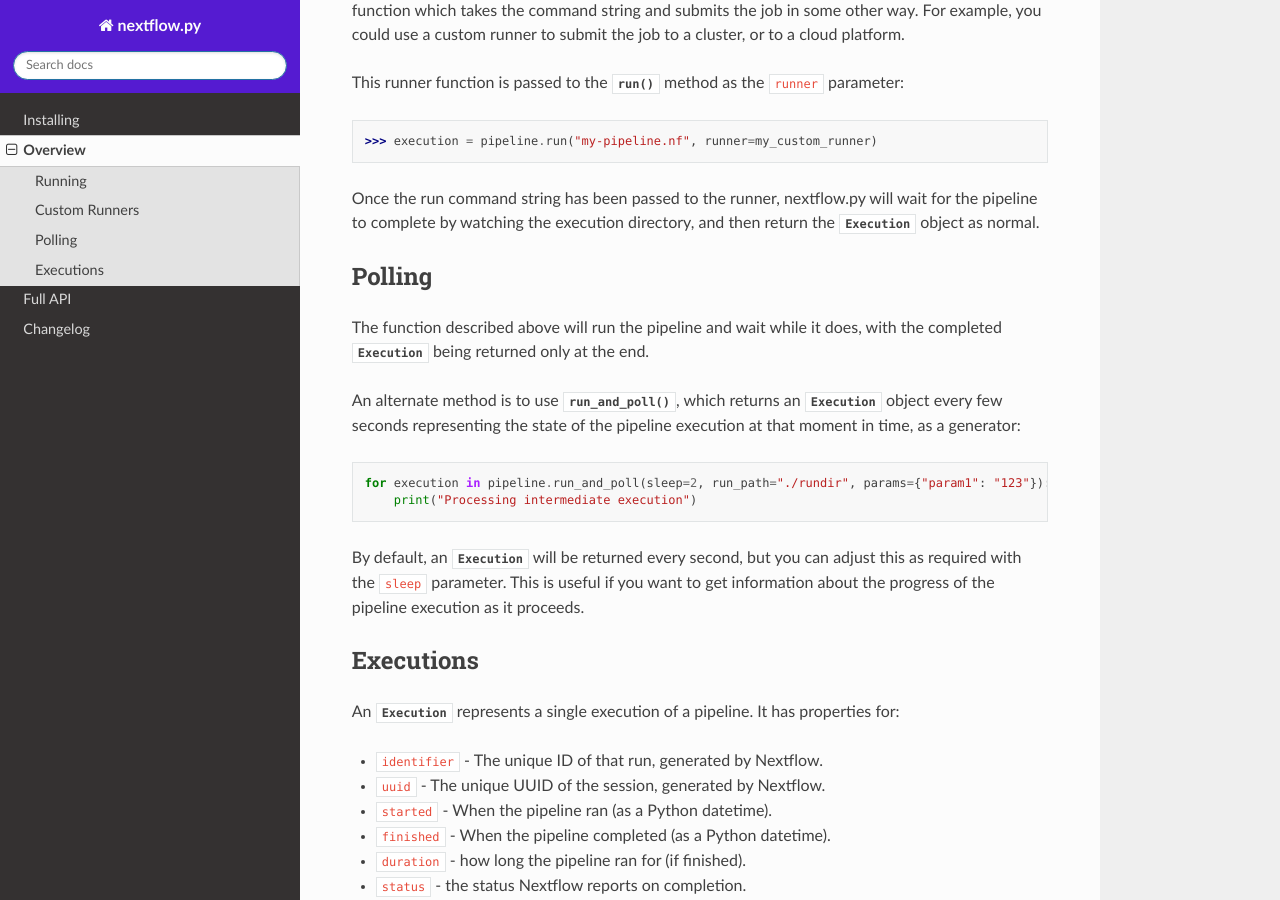
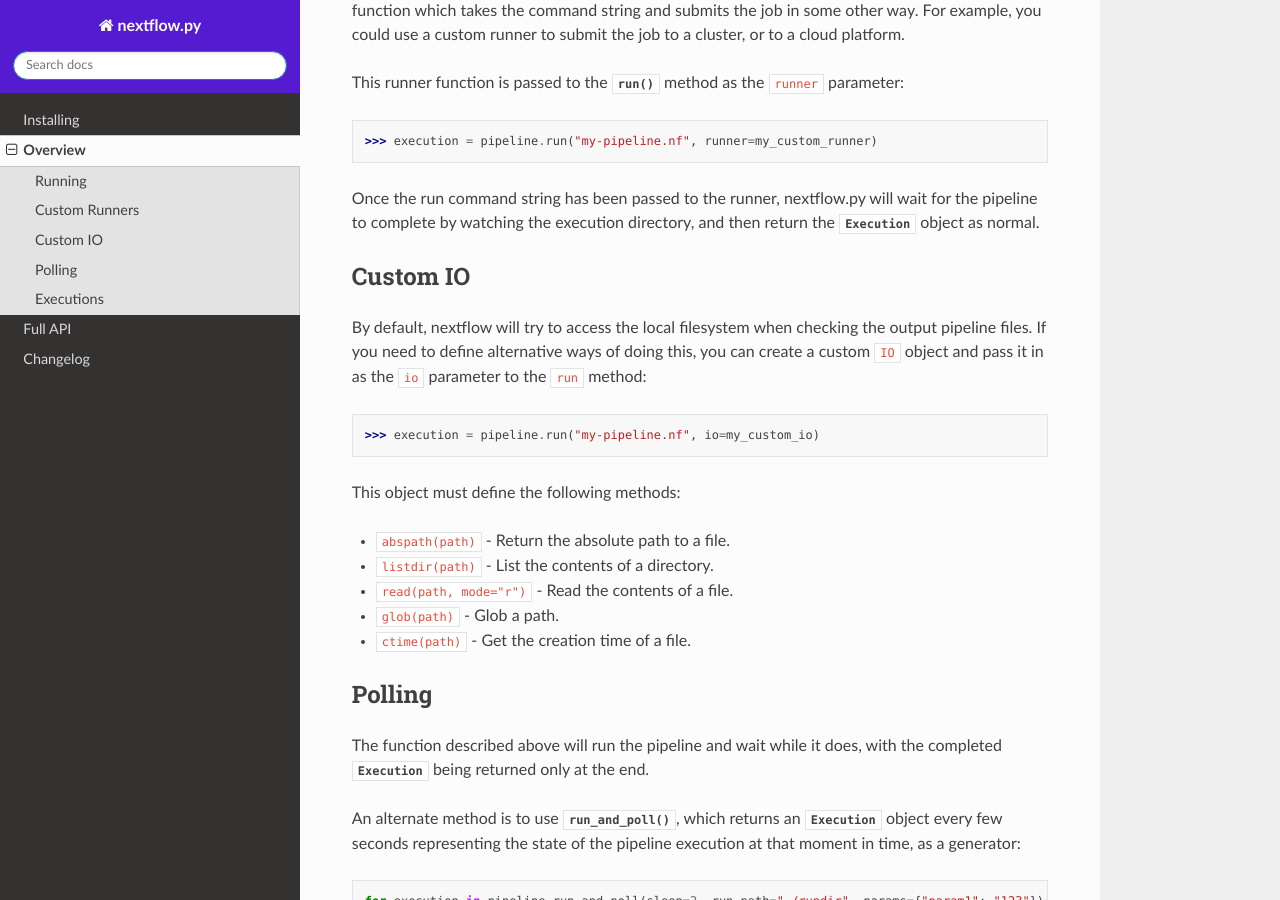
Before and after one commit to goodwright/nextflow.py, a Sphinx documentation site: the page built from docs/source/overview.rst, in a window 1280 px wide and 900 px high, scrolled down 1411 px. Built offline with Sphinx 7.4.7 and the Read the Docs theme 3.1.0, drawn with Linux system fonts in a browser that asks for light colours.

Commit message:
Custom IO docs

```diff
--- a/docs/source/overview.rst
+++ b/docs/source/overview.rst
@@ -63,6 +63,24 @@ This runner function is passed to the :py:func:`.run` method as the
 Once the run command string has been passed to the runner, nextflow.py will
 wait for the pipeline to complete by watching the execution directory, and then
 return the :py:class:`.Execution` object as normal.
+
+Custom IO
+~~~~~~~~~
+
+By default, nextflow will try to access the local filesystem when checking the
+output pipeline files. If you need to define alternative ways of doing this, you
+can create a custom ``IO`` object and pass it in as the ``io`` parameter to the
+``run`` method:
+
+    >>> execution = pipeline.run("my-pipeline.nf", io=my_custom_io)
+
+This object must define the following methods:
+
+* ``abspath(path)`` - Return the absolute path to a file.
+* ``listdir(path)`` - List the contents of a directory.
+* ``read(path, mode="r")`` - Read the contents of a file.
+* ``glob(path)`` - Glob a path.
+* ``ctime(path)`` - Get the creation time of a file.
 
 Polling
 ~~~~~~~
```
Also changed, not shown: README.rst (+18 -0 lines), 1 other file.
